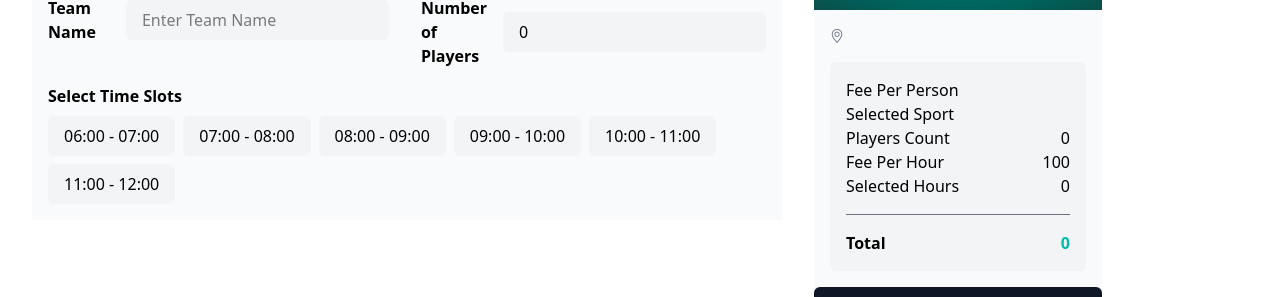
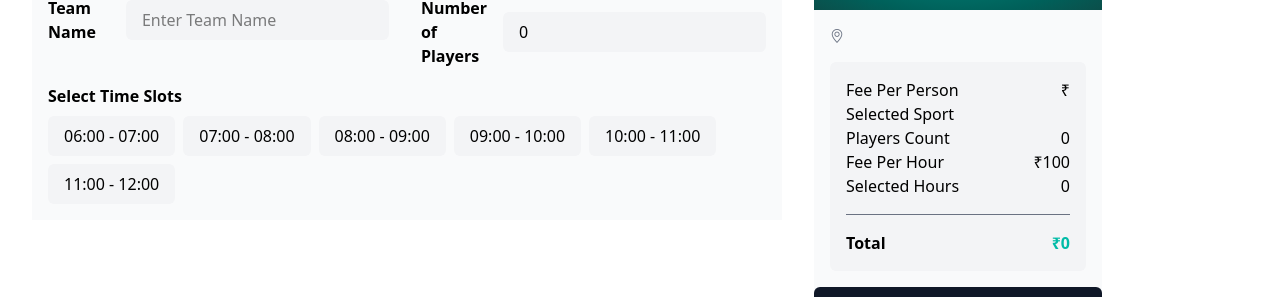
Before and after one commit to unrealblood/game-on-turf-nextjs, a Next.js app: page /book-grounds/1 in a window 1280 px wide. Shown: the part 304-601 px from the top of the page. Built offline with nearby package versions, Linux system fonts and the light colour scheme; no server answers; the database is empty.

Commit message:
add rupee symbol before amounts

```diff
--- a/app/components/book-grounds/BookGroundClientComponent.jsx
+++ b/app/components/book-grounds/BookGroundClientComponent.jsx
@@ -135,7 +135,7 @@ export default function BookGroundClientComponent({groundId}) {
                             <div className="flex flex-col justify-between items-start gap-4 w-full">
                                 <div className="flex justify-between items-start w-full">
                                     <p>Fee Per Person</p>
-                                    <p>{ground.fee_per_person}</p>
+                                    <p>₹{ground.fee_per_person}</p>
                                 </div>
                             </div>
 
@@ -156,7 +156,7 @@ export default function BookGroundClientComponent({groundId}) {
                             <div className="flex flex-col justify-between items-start gap-4 w-full">
                                 <div className="flex justify-between items-start w-full">
                                     <p>Fee Per Hour</p>
-                                    <p>{feePerHour}</p>
+                                    <p>₹{feePerHour}</p>
                                 </div>
                             </div>
 
@@ -172,7 +172,7 @@ export default function BookGroundClientComponent({groundId}) {
                             <div className="flex flex-col justify-between items-start gap-4 w-full">
                                 <div className="flex justify-between items-start w-full">
                                     <p className="font-bold">Total</p>
-                                    <p className="text-teal-500 font-bold">{totalAmount}</p>
+                                    <p className="text-teal-500 font-bold">₹{totalAmount}</p>
                                 </div>
                             </div>
                         </div>
```
